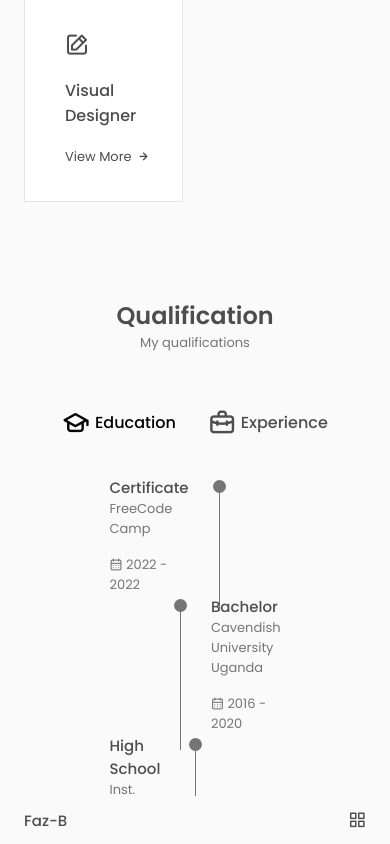
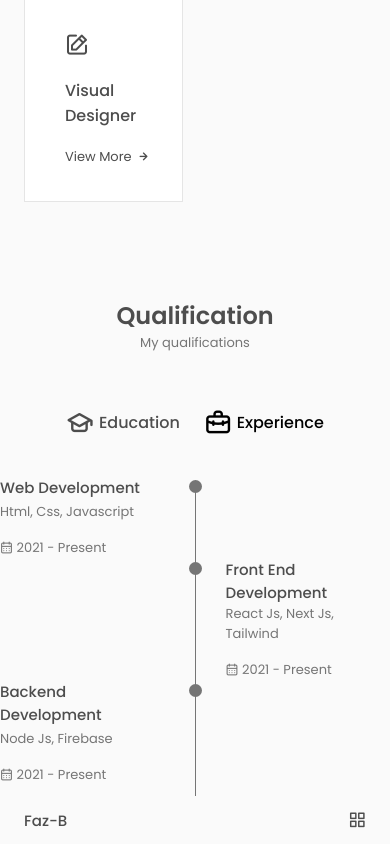
Before and after one commit to fazbdaniel/new_portfolio, a React (Create React App) app: page / in a window 390 px wide. Both pictures are taken after a click on the element "Experience". Shown: the part 2656-3500 px from the top of the page. Built offline with nearby package versions, Linux system fonts and the light colour scheme.

Commit message:
tenth commit

```diff
--- a/src/components/qualification/Qualification.jsx
+++ b/src/components/qualification/Qualification.jsx
@@ -1,7 +1,13 @@
-import React from "react";
+import React, { useState } from "react";
 import "./qualification.css";
 
 const Qualification = () => {
+  const [toggleState, setToggleState] = useState(1);
+
+  const toggleTab = (index) => {
+    setToggleState(index);
+  };
+
   return (
     <section className="qualification section">
       <h2 className="section__title">Qualification</h2>
@@ -9,19 +15,37 @@ const Qualification = () => {
 
       <div className="qualification__container container">
         <div className="qualification__tabs">
-          <div className="qualification__button qualification__active button--flex">
-            <i className="uil uil-graduation-cap qualification__icon"></i>{" "}
+          <div onClick={() => toggleTab(1)}
+            className={
+              toggleState === 1
+                ? "qualification__button qualification__active button--flex"
+                : "qualification__button button--flex"
+            }
+          >
+            <i className="uil uil-graduation-cap qualification__icon"></i>
             Education
           </div>
 
-          <div className="qualification__button button--flex">
-            <i className="uil uil-briefcase-alt qualification__icon"></i>{" "}
+          <div onClick={() => toggleTab(2)}
+            className={
+              toggleState === 2
+                ? "qualification__button qualification__active button--flex"
+                : "qualification__button button--flex"
+            }
+          >
+            <i className="uil uil-briefcase-alt qualification__icon"></i>
             Experience
           </div>
         </div>
 
         <div className="qualification__sections">
-          <div className="qualification__content qualification__content-active">
+          <div
+            className={
+              toggleState === 1
+                ? "qualification__content qualification__content-active"
+                : "qualification__content"
+            }
+          >
             <div className="qualification__data">
               <div>
                 <h3 className="qualification__title">Certificate</h3>
@@ -47,7 +71,9 @@ const Qualification = () => {
 
               <div>
                 <h3 className="qualification__title">Bachelor</h3>
-                <span className="qualification__subtitle">Cavendish University Uganda</span>
+                <span className="qualification__subtitle">
+                  Cavendish University Uganda
+                </span>
                 <div className="qualification__calendar">
                   <i className="uil uil-calendar-alt"></i> 2016 - 2020
                 </div>
@@ -87,11 +113,19 @@ const Qualification = () => {
             </div>
           </div>
 
-          <div className="qualification__content">
+          <div
+            className={
+              toggleState === 2
+                ? "qualification__content qualification__content-active"
+                : "qualification__content"
+            }
+          >
             <div className="qualification__data">
               <div>
                 <h3 className="qualification__title">Web Development</h3>
-                <span className="qualification__subtitle">Html, Css, Javascript</span>
+                <span className="qualification__subtitle">
+                  Html, Css, Javascript
+                </span>
                 <div className="qualification__calendar">
                   <i className="uil uil-calendar-alt"></i> 2021 - Present
                 </div>
@@ -113,7 +147,9 @@ const Qualification = () => {
 
               <div>
                 <h3 className="qualification__title">Front End Development</h3>
-                <span className="qualification__subtitle">React Js, Next Js, Tailwind</span>
+                <span className="qualification__subtitle">
+                  React Js, Next Js, Tailwind
+                </span>
                 <div className="qualification__calendar">
                   <i className="uil uil-calendar-alt"></i> 2021 - Present
                 </div>
@@ -123,7 +159,9 @@ const Qualification = () => {
             <div className="qualification__data">
               <div>
                 <h3 className="qualification__title">Backend Development</h3>
-                <span className="qualification__subtitle">Node Js, Firebase</span>
+                <span className="qualification__subtitle">
+                  Node Js, Firebase
+                </span>
                 <div className="qualification__calendar">
                   <i className="uil uil-calendar-alt"></i> 2021 - Present
                 </div>
--- a/src/components/qualification/qualification.css
+++ b/src/components/qualification/qualification.css
@@ -1,4 +1,4 @@
-.qualification__conatiner {
+.qualification__container {
     max-width: 768px;
 }
 
@@ -37,6 +37,7 @@
 
 .qualification__content {
     display: none;
+
 }
 
 .qualification__content-active {
@@ -79,3 +80,33 @@
     background-color: var(--text-color);
     transform: translate(6px, -7px);
 }
+
+@media screen and (max-width: 992px) {
+    .qualification__container {
+        margin-left: auto;
+        margin-right: auto;
+    }
+}
+
+@media screen and (max-width: 768px) {
+    .qualification__container {
+        margin-left: var(--mb-1-25);
+        margin-right: var(--mb-1-25);
+    }
+}
+
+@media screen and (max-width: 576px) {
+    .qualification__sections {
+        grid-template-columns: initial;
+    }
+
+    .qualification__button {
+        margin: 0 var(--mb-0-75);
+    }
+}
+
+@media screen and (max-width: 350px) {
+    .qualification__data {
+        gap: 0.5rem;
+    }
+}
```
